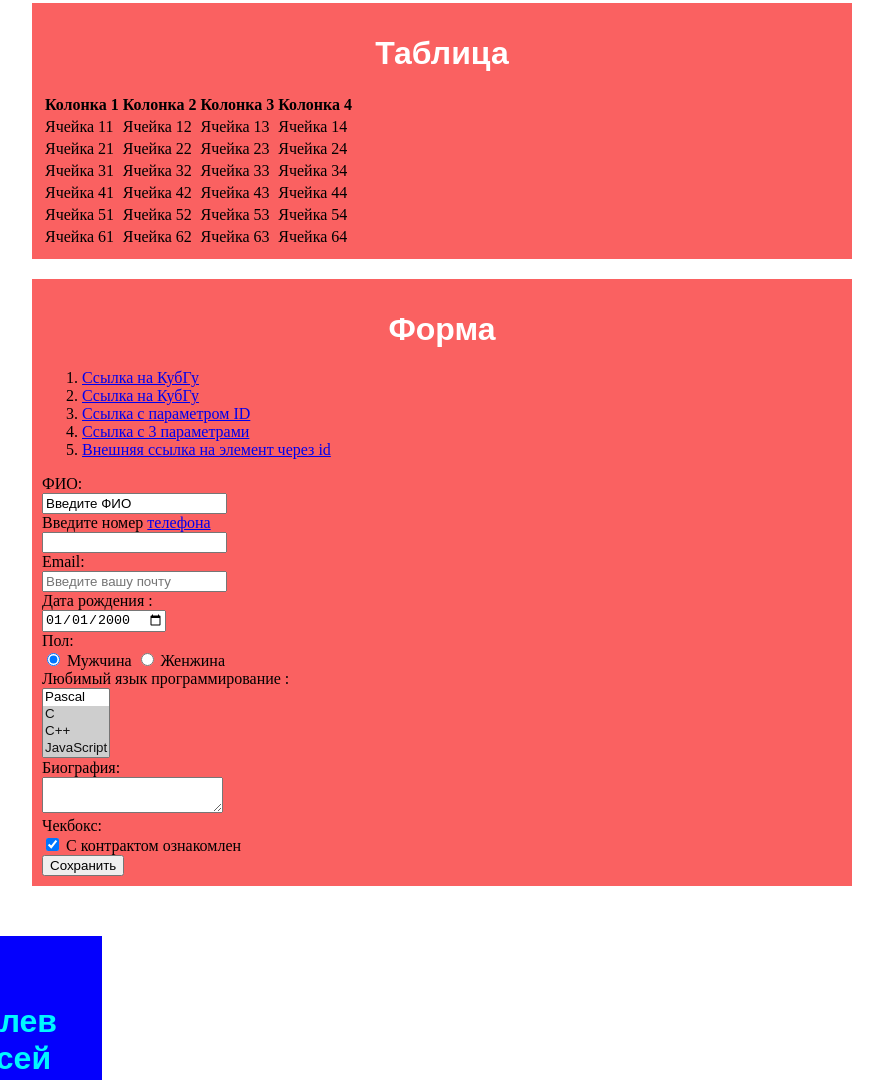
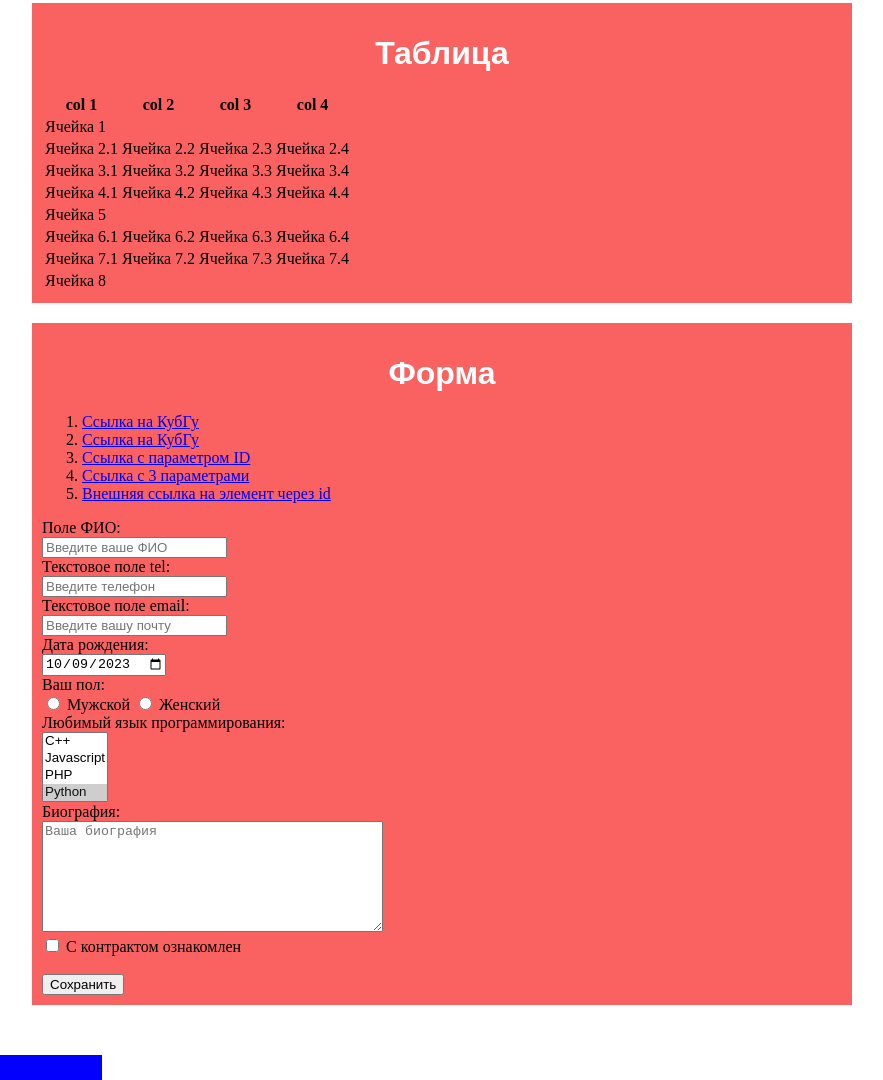
Before and after one commit to s0177151/s0177151.github.io, a plain HTML site: page index.html in a window 1280 px wide. Shown: the part 1259-2339 px from the top of the page, without its empty margins (198-1081 px from the left). Drawn offline with Linux system fonts and the light colour scheme.

Commit message:
Add files via upload

```diff
--- a/index.html
+++ b/index.html
@@ -81,62 +81,60 @@
 
     <br />
           <img src="fWq16_3yf1U.jpg" style="width: 300px;" alt="numbers" usemap="#num1">
-          <map name="num1"><area shape="rect" coords="300,200,250,40" href="https://ru.wikipedia.org/wiki/Rammstein" alt="Rammstine"></map>
-          <map name="num1"><area shape="circle" coords="100,100,25,40" href="https://ru.wikipedia.org/wiki/Rammstein" alt="Rammstine"></map>
+          <map name="num1"><area shape="rect" coords="300,200,250,40" href="https://radioultra.ru/storage/64477/conversions/Lmq4A934_oA-social.jpg" alt="Rammstine"></map>
 
     </div>
 
   <div b class="main"></b>
 
     <h2 id="Heading_3"> <h1>Таблица<h1> </h2>
-      <table>
+      <table class="center">
         <tr>
-          <th >Колонка 1</th>
-          <th >Колонка 2</th>
-          <th >Колонка 3</th>
-          <th>Колонка 4</th>
+          <th>col 1</th>
+          <th>col 2</th>
+          <th>col 3</th>
+          <th>col 4</th>
         </tr>
         <tr>
-          <td>Ячейка 11</td>
-          <td >Ячейка 12</td>
-          <td >Ячейка 13</td>
-          <td>Ячейка 14</td>
+          <td colspan="4">Ячейка 1</td>
         </tr>
         <tr>
-          <td>Ячейка 21</td>
-          <td>Ячейка 22</td>
-          <td>Ячейка 23</td>
-          <td>Ячейка 24</td>
+          <td>Ячейка 2.1</td>
+          <td>Ячейка 2.2</td>
+          <td>Ячейка 2.3</td>
+          <td>Ячейка 2.4</td>
         </tr>
         <tr>
-          <td>Ячейка 31</td>
-          <td>Ячейка 32</td>
-          <td>Ячейка 33</td>
-          <td>Ячейка 34</td>
+          <td>Ячейка 3.1</td>
+          <td>Ячейка 3.2</td>
+          <td>Ячейка 3.3</td>
+          <td>Ячейка 3.4</td>
         </tr>
           <tr>
-          <td>Ячейка 41</td>
-          <td>Ячейка 42</td>
-          <td>Ячейка 43</td>
-          <td>Ячейка 44</td>
+          <td>Ячейка 4.1</td>
+          <td>Ячейка 4.2</td>
+          <td>Ячейка 4.3</td>
+          <td>Ячейка 4.4</td>
         </tr>
         <tr>
-          <td>Ячейка 51</td>
-          <td>Ячейка 52</td>
-          <td>Ячейка 53</td>
-          <td>Ячейка 54</td>
+          <td colspan="4">Ячейка 5</td>
         </tr>
         <tr>
-          <td>Ячейка 61</td>
-          <td>Ячейка 62</td>
-          <td>Ячейка 63</td>
-          <td>Ячейка 64</td>
+          <td>Ячейка 6.1</td>
+          <td>Ячейка 6.2</td>
+          <td>Ячейка 6.3</td>
+          <td>Ячейка 6.4</td>
+        </tr>
+        <tr>
+          <td>Ячейка 7.1</td>
+          <td>Ячейка 7.2</td>
+          <td>Ячейка 7.3</td>
+          <td>Ячейка 7.4</td>
+        </tr>
+        <tr>
+          <td colspan="4">Ячейка 8</td>
         </tr>
         </table>
-
-    </div>
-
-
       </div>
 
   <div b class="main"></b>
@@ -152,74 +150,60 @@
 
 
 
+      <label for="field-fio">
+        <form action="doit" id="formid" method="POST">
+
+          <label for="field-fio">
+            Поле ФИО:<br />
+            <input required id="field-fio" name="field-fio" placeholder="Введите ваше ФИО" />
+          </label><br />
+
+          <label for="field-tel">
+            Текстовое поле tel:<br /> </label>
+            <input required type="tel" id="field-tel" name="field-tel" placeholder="Введите телефон"/>
+          <br />
+
           <label>
-        ФИО:<br />
-        <input name="FIO"
-          value="Введите ФИО" />
+            Текстовое поле email:<br />
+            <input required name="field-email" type="email" placeholder="Введите вашу почту" />
           </label><br />
 
           <label>
-        Введите номер <a href="https://ru.wikipedia.org/wiki/Телефон">  телефона <a></a> <br/>
-      <input type="tel" name="phone"
-      pattern="[0-9]{3}-[0-9]{3}-[0-9]{4}" required>
+            Дата рождения:<br />
+            <input required name="field-date" value="2023-10-09" type="date" />
           </label><br />
 
-      <label>
-        Email:<br />
-        <input name="field-email"
-          type="email"
-          placeholder="Введите вашу почту" />
-      </label><br />
+          Ваш пол:<br />
+          <label><input required type="radio" name="radio-group-1" value="val1" /> Мужской</label>
+          <label><input type="radio" name="radio-group-1" value="val2" /> Женский</label><br />
 
-      <label>
-        Дата рождения :<br />
-        <input name="Date_of_Birth"
-          value="2000-01-01"
-          type="date" />
-      </label><br />
-
-      Пол:<br />
-      <label><input type="radio" checked="checked"
-        name="radio-group-1" value="Мужчина " />
-        Мужчина </label>
-      <label><input type="radio"
-        name="radio-group-1" value="Женщина" />
-        Женжина </label><br />
-
-
-      <label>
-        Любимый язык программирование :
-        <br />
-        <select name="lang"
-          multiple="multiple">
-          <option value="Pascal">Pascal</option>
-          <option value="C" selected="selected">C</option>
-          <option value="C++" selected="selected">C++</option>
-          <option value="JavaScript"selected="selected">JavaScript</option>
-          <option value="PHP" selected="selected">PHP</option>
-          <option value="Python" selected="selected">Python</option>
-          <option value="Java" selected="selected">Java</option>
-          <option value="Haskel" selected="selected">Haskel</option>
-          <option value="Clojure" selected="selected">Clojure</option>
-          <option value="Prolog" selected="selected">Prolog</option>
-          <option value="Scala" selected="selected">Scala"</option>
+            <label>Любимый язык программирования:<br>
+              <select required class="sizedselect" name="field-mul" multiple="multiple">
+                <option value="1">Pascal</option>
+                <option value="2">C</option>
+                <option value="3">C++</option>
+                <option value="4">Javascript</option>
+                <option value="5">PHP</option>
+                <option selected value="6">Python</option>
+                <option value="7">Java</option>
+                <option value="8">Haskel</option>
+                <option value="9">Clojure</option>
+                <option value="10">Prolog</option>
+                <option value="11">Scala</option>
               </select>
-      </label><br />
+            </label><br>
 
           <label>
             Биография:<br />
-        <textarea name="Biografy"></textarea>
+            <textarea name="txtarea" class="noresize" rows="7" cols="40" placeholder="Ваша биография"></textarea>
           </label><br />
 
-      Чекбокс:<br />
-      <label><input type="checkbox" checked="checked"
-        name="check-1" />
-         С контрактом ознакомлен </label><br />
 
-      <label>
-        <button type="submit">Сохранить</button>
-      </label><br />
+          <label for="checkboxagree"> <input required type="checkbox" name="check-1" id="checkboxagree" /> С контрактом ознакомлен </label> <br />
+          <br />
 
+          <input type="submit" value="Сохранить" />
+        </form>
     </div>
 
   <div s class="foot">
```
Lines whose indentation alone changed are shown as unchanged.
